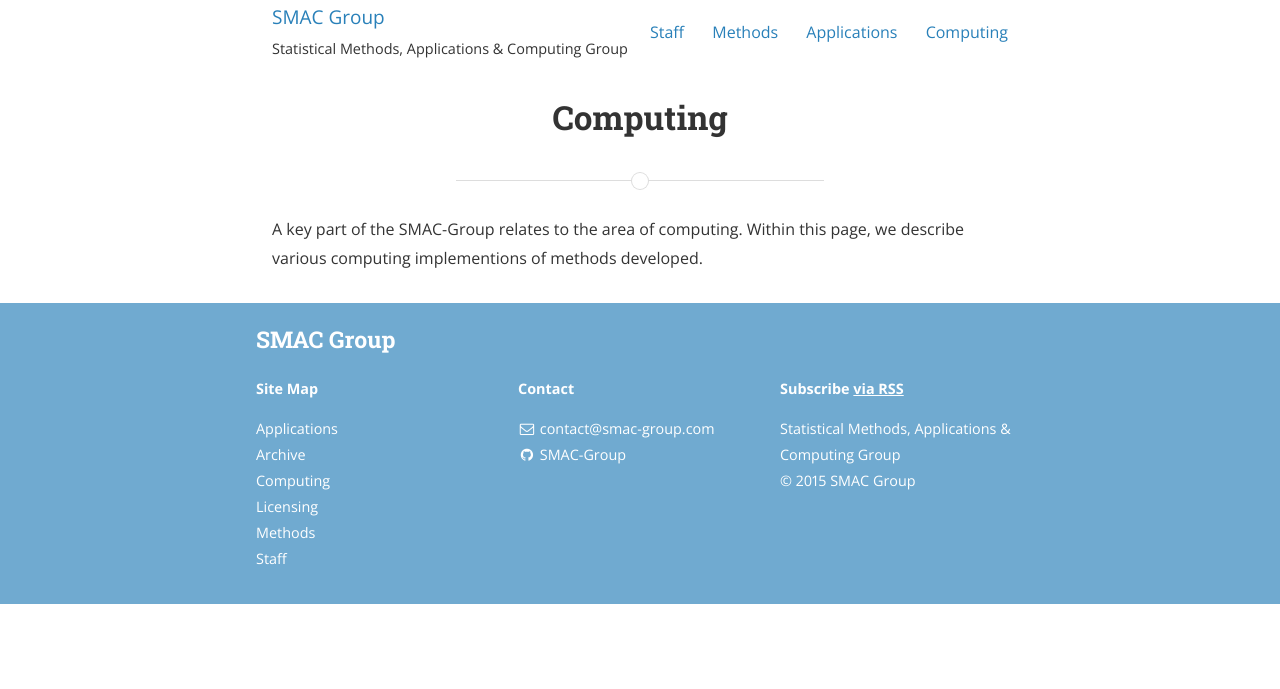
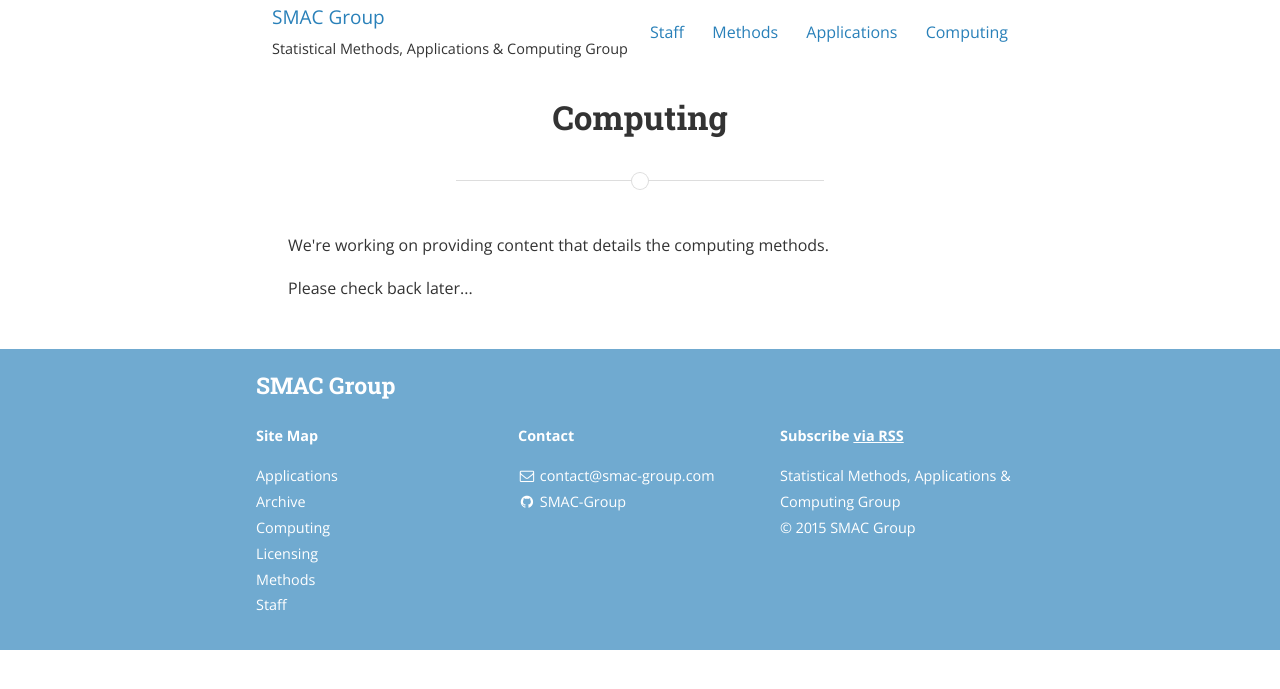
Before and after one commit to SMAC-Group/smac-group.github.io, a Jekyll site: the page built from computing.md, in a window 1280 px wide. Shown: the top 689 px of the page. Built offline with Jekyll 4.4.1, drawn with Linux system fonts in a browser that asks for light colours; nearby versions of some CDN libraries; a style sheet for code colours, icons or effects is not loaded.

Commit message:
Added ifelse on null category

```diff
--- a/computing.md
+++ b/computing.md
@@ -4,4 +4,36 @@ title: Computing
 permalink: /computing/
 ---
 
-A key part of the SMAC-Group relates to the area of computing. Within this page, we describe various computing implementions of methods developed.
+<div class="wrapper">
+
+{% if site.categories.computing == null %}
+
+<p>We're working on providing content that details the computing methods.</p>
+
+<p>Please check back later...</p>
+{% else %}
+<section class="sgrid">
+	{% for post in site.categories['computing'] %}
+	<div class="pbox">
+		{% if post.spic %}
+			<img src="{{ post.spic | prepend: site.baseurl }}" alt="{{ post.title }}" class="nv" />
+		{% else %}
+			<img src="{{ 'assets/images/site/cities/earth_default_reduced.jpg' | prepend: site.baseurl }}" alt="{{ post.title }}" class="nv"/>
+		{% endif %}
+	</div>
+	<div class="sbox">
+		<strong>
+			<a href="{{ post.url | remove_first: '/' | prepend: site.baseurl }}">{{ post.title }}</a>
+		</strong>
+		<span class="post-date">{{ post.date | date_to_long_string }}</span>
+		<p class="post-abstract">{{ post.abstract }} </p>
+		<a href="{{ post.url | remove_first: '/' | prepend: site.baseurl }}">Read More &raquo;</a>
+	</div>
+	{% endfor %}
+
+</section>
+
+{% endif %}
+
+
+</div>
```
Also changed, not shown: applications.md (+10 -0 lines).
